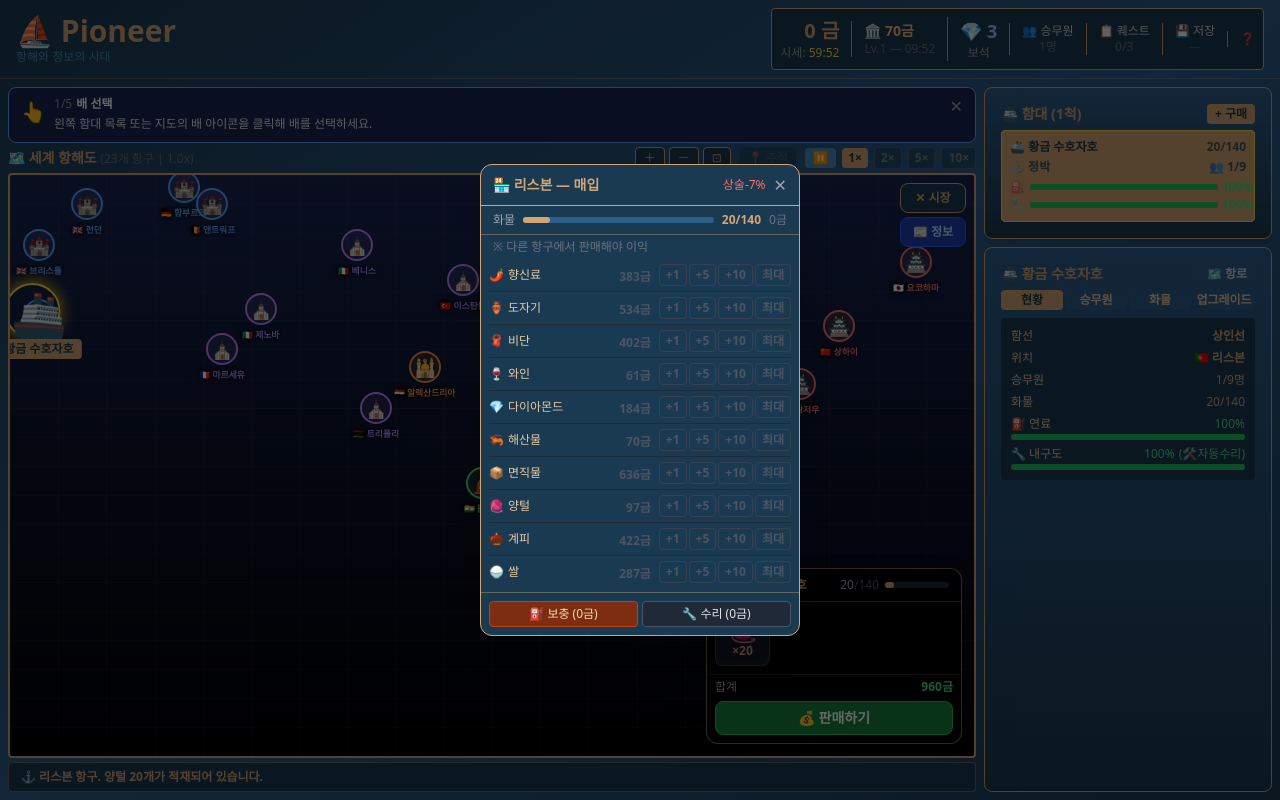
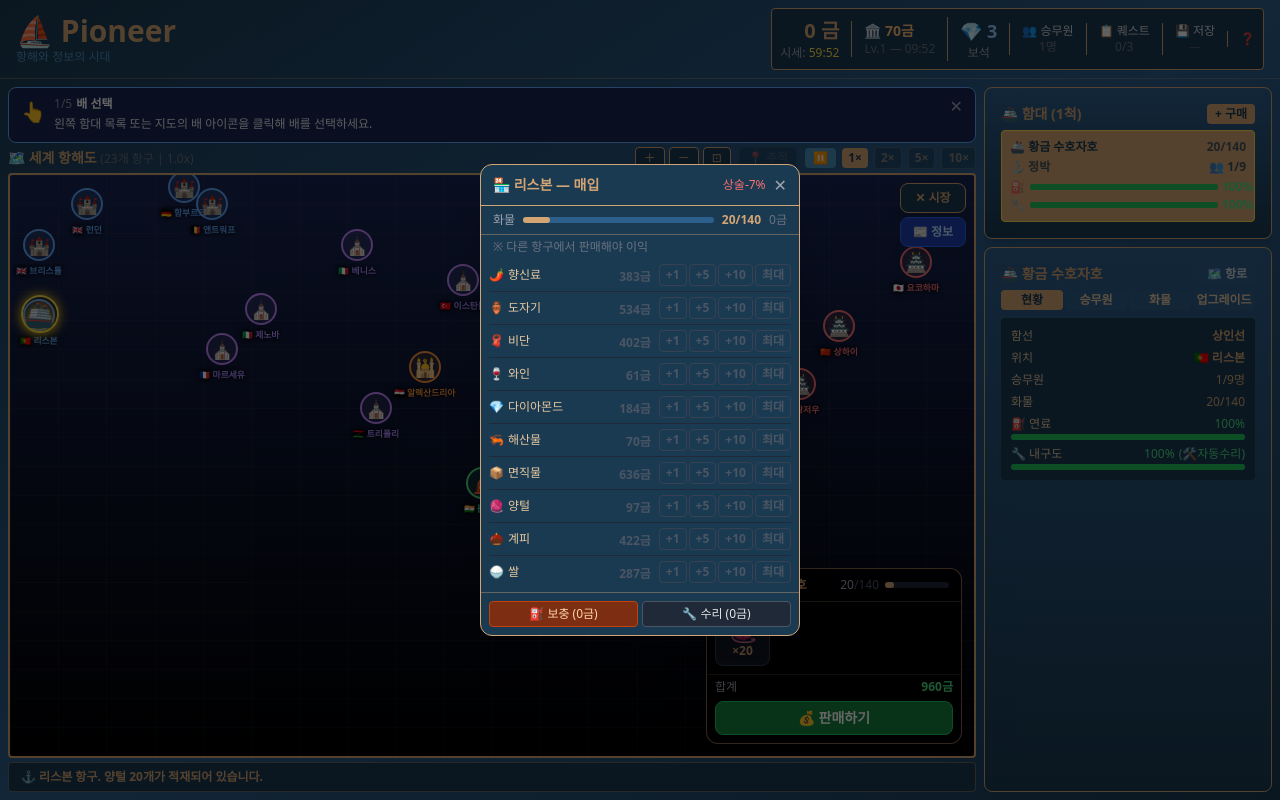
Before and after one commit to KeeCOr/2_Pioneer, a React (Vite) app: page / in a window 1280 px wide. Both pictures are taken after a click on the button "🚢 항해 시작!". Built offline with nearby package versions, Linux system fonts and the light colour scheme.

Commit message:
feat: ships move smoothly + fixed UI size on zoom + hide ship names

```diff
--- a/src/App.jsx
+++ b/src/App.jsx
@@ -1409,6 +1409,34 @@ const OceanTycoon = () => {
                 </div>
               )}
 
+              {/* 배 — 줌 독립 고정 크기 + smooth transition */}
+              {(() => {
+                const mapW = mapRef.current?.clientWidth  || 600;
+                const mapH = mapRef.current?.clientHeight || 400;
+                const intervalMs = Math.max(16, Math.round(300 / gameSpeed));
+                return gs.ships.map(s => {
+                  const isSel     = s.id === selShip;
+                  const isStormed = s.stormUntil && Date.now() < s.stormUntil;
+                  const crewCnt   = gs.crew.filter(c => c.shipId === s.id).length;
+                  const sx = mapView.x + (s.x / 100) * mapW * mapView.zoom;
+                  const sy = mapView.y + (s.y / 100) * mapH * mapView.zoom;
+                  return (
+                    <div key={s.id} className="absolute select-none"
+                      style={{left: sx, top: sy, transform:'translate(-50%,-50%)', zIndex:20,
+                        transition: s.isMoving ? `left ${intervalMs}ms linear, top ${intervalMs}ms linear` : 'none'}}>
+                      {isSel && <div className="absolute rounded-full border-4 border-gold animate-ping opacity-50 pointer-events-none" style={{width:44,height:44,top:-6,left:-6}}/>}
+                      {isSel && <div className="absolute rounded-full border-2 border-yellow-300 pointer-events-none" style={{width:38,height:38,top:-3,left:-3,boxShadow:'0 0 12px #facc15'}}/>}
+                      {crewCnt===0 && <div className="absolute -top-5 left-1/2 -translate-x-1/2 text-red-400 text-xs font-bold pointer-events-none whitespace-nowrap">⚠️</div>}
+                      {s.booster && <div className="absolute -top-5 left-1/2 -translate-x-1/2 text-yellow-300 text-xs font-bold pointer-events-none animate-pulse">⚡</div>}
+                      {isStormed && <div className="absolute -top-5 left-1/2 -translate-x-1/2 text-purple-400 text-xs font-bold pointer-events-none">⛈️</div>}
+                      <div className={`text-2xl ${isSel ? 'drop-shadow-[0_0_6px_#facc15]' : 'opacity-90'}`}>
+                        {SHIP_TYPES[s.type].icon}
+                      </div>
+                    </div>
+                  );
+                });
+              })()}
+
               {/* ⚡ 부스터 버튼 */}
               {gs.ships.filter(s => s.isMoving).map(s => {
                 const pos = getShipScreenPos(s); if (!pos) return null;
@@ -1435,13 +1463,15 @@ const OceanTycoon = () => {
                 {/* 항해 이벤트 */}
                 {mapEvents.filter(e => !e.claimed).map(evt => (
                   <div key={evt.id}
-                    className={`absolute z-15 text-center transition-all ${evt.clickable?'cursor-pointer pointer-events-auto hover:scale-125':'pointer-events-none'}`}
+                    className={`absolute z-15 text-center transition-all ${evt.clickable?'cursor-pointer pointer-events-auto':'pointer-events-none'}`}
                     style={{left:`${evt.x}%`,top:`${evt.y}%`,transform:'translate(-50%,-50%)'}}
                     onClick={evt.clickable?(e)=>{e.stopPropagation();claimEvent(evt.id);}:undefined}>
+                    <div style={{transform:`scale(${1/mapView.zoom})`,transformOrigin:'center center'}}>
                       <div className="text-2xl animate-bounce drop-shadow-lg">{evt.icon}</div>
                       <div className="text-white font-bold whitespace-nowrap bg-black bg-opacity-70 px-1.5 py-0.5 rounded mt-0.5"
                         style={{fontSize:'0.5rem',textShadow:'0 0 4px #000'}}>
                         {evt.label}{evt.clickable&&!evt.claimed&&evt.reward>0?' (클릭!)':''}
+                      </div>
                     </div>
                   </div>
                 ))}
@@ -1452,8 +1482,9 @@ const OceanTycoon = () => {
                   const isTutTarget = tutorialPhase==='depart'&&(k==='london'||k==='antwerp');
                   return (
                     <div key={k} className="absolute" style={{left:`${p.x}%`,top:`${p.y}%`,transform:'translate(-50%,-50%)',zIndex:10}}>
+                      <div style={{transform:`scale(${1/mapView.zoom})`,transformOrigin:'center center'}}>
                         {isTutTarget && <div className="absolute rounded-full animate-ping pointer-events-none" style={{width:56,height:56,top:-10,left:-10,backgroundColor:rs.color+'33',border:`2px solid ${rs.color}`}}/>}
-                      <div className={`w-8 h-8 rounded-full flex items-center justify-center text-lg border-2 select-none transition-transform ${routeMode?'hover:scale-150 animate-bounce':'hover:scale-125'} ${rs.border}`}
+                        <div className={`w-8 h-8 rounded-full flex items-center justify-center text-lg border-2 select-none ${routeMode?'animate-bounce':''}  ${rs.border}`}
                           style={{backgroundColor:rs.color+'22',boxShadow:(routeMode||isTutTarget)?`0 0 12px ${rs.color}`:'none'}}>
                           {rs.icon}
                         </div>
@@ -1464,28 +1495,11 @@ const OceanTycoon = () => {
                           </div>
                         </div>
                       </div>
+                    </div>
                   );
                 })}
 
-                {/* 배 */}
-                {gs.ships.map(s => {
-                  const isSel = s.id === selShip;
-                  const crewCnt = gs.crew.filter(c => c.shipId === s.id).length;
-                  const isStormed = s.stormUntil && Date.now() < s.stormUntil;
-                  return (
-                    <div key={s.id} className="absolute select-none" style={{left:`${s.x}%`,top:`${s.y}%`,transform:'translate(-50%,-50%)',zIndex:20}}>
-                      {isSel&&<div className="absolute rounded-full border-4 border-gold animate-ping opacity-50 pointer-events-none" style={{width:64,height:64,top:-16,left:-16}}/>}
-                      {isSel&&<div className="absolute rounded-full border-2 border-yellow-300 pointer-events-none" style={{width:56,height:56,top:-12,left:-12,boxShadow:'0 0 16px #facc15'}}/>}
-                      {crewCnt===0&&<div className="absolute -top-5 left-1/2 -translate-x-1/2 text-red-400 text-xs font-bold pointer-events-none whitespace-nowrap">⚠️무승원</div>}
-                      {s.booster&&<div className="absolute -top-5 left-1/2 -translate-x-1/2 text-yellow-300 text-xs font-bold pointer-events-none animate-pulse">⚡</div>}
-                      {isStormed&&<div className="absolute -top-5 left-1/2 -translate-x-1/2 text-purple-400 text-xs font-bold pointer-events-none">⛈️</div>}
-                      <div className={`text-4xl transition-all ${s.isMoving?'animate-bounce':''} ${isSel?'scale-125':''}`}>{SHIP_TYPES[s.type].icon}</div>
-                      <div className={`absolute -bottom-6 left-1/2 -translate-x-1/2 px-2 py-0.5 rounded whitespace-nowrap text-xs font-bold pointer-events-none ${isSel?'opacity-100 bg-gold text-ocean-dark':'opacity-0'}`}>
-                        {isSel&&routeMode?'🎯 목적지 선택':s.name}
-                      </div>
-                    </div>
-                  );
-                })}
+                {/* 배는 transform 레이어 밖에서 렌더링 (크기 고정) */}
 
                 {/* 항로 선 — 완료(밝음) + 잔여(점선) */}
                 {cur?.isMoving && (
```
Lines whose indentation alone changed are shown as unchanged.
